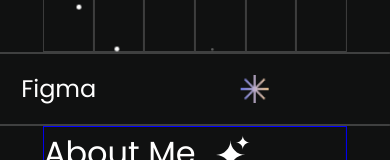
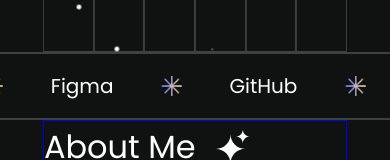
Before and after one commit to Xander-Allen-Rola/Xander-Portfolio, a Vue app: page / in a window 390 px wide. Shown: the part 857-1017 px from the top of the page. Built offline with nearby package versions, Linux system fonts and the light colour scheme.

Commit message:
smaller subinfo text and icon

```diff
--- a/src/components/SubInfo.vue
+++ b/src/components/SubInfo.vue
@@ -18,7 +18,7 @@
         <img src="@/assets/icons/star.png" class="star-icon" />
         <h3>UI/UX</h3>
         <!-- last star with extra spacing -->
-        <img src="@/assets/icons/star.png" class="star-icon" style="margin-right: 9rem;" />
+        <img src="@/assets/icons/star.png" class="star-icon" />
       </div>
 
       <!-- duplicate row -->
@@ -37,7 +37,7 @@
         <img src="@/assets/icons/star.png" class="star-icon" />
         <h3>UI/UX</h3>
         <!-- last star with extra spacing -->
-        <img src="@/assets/icons/star.png" class="star-icon" style="margin-right: 9rem;" />
+        <img src="@/assets/icons/star.png" class="star-icon" />
       </div>
     </div>
   </div>
@@ -63,6 +63,7 @@
   font-size: 25px;
   white-space: nowrap;
   align-items: center;
+  margin-right: 9rem;
 }
 
 .star-icon {
@@ -80,4 +81,19 @@
     transform: translateX(-50%); /* move exactly half since we duplicated */
   }
 }
+
+/* MOBILE LAYOUT */
+@media (max-width: 767px) {
+  .scrolling-row {
+    gap: 3rem;           /* consistent spacing between items */
+    margin-right: 3rem;
+  }
+  h3{
+    font-size: 20px;
+  }
+  .star-icon {
+    width: 20px;
+    height: 30px;
+  }
+}
 </style>
```
